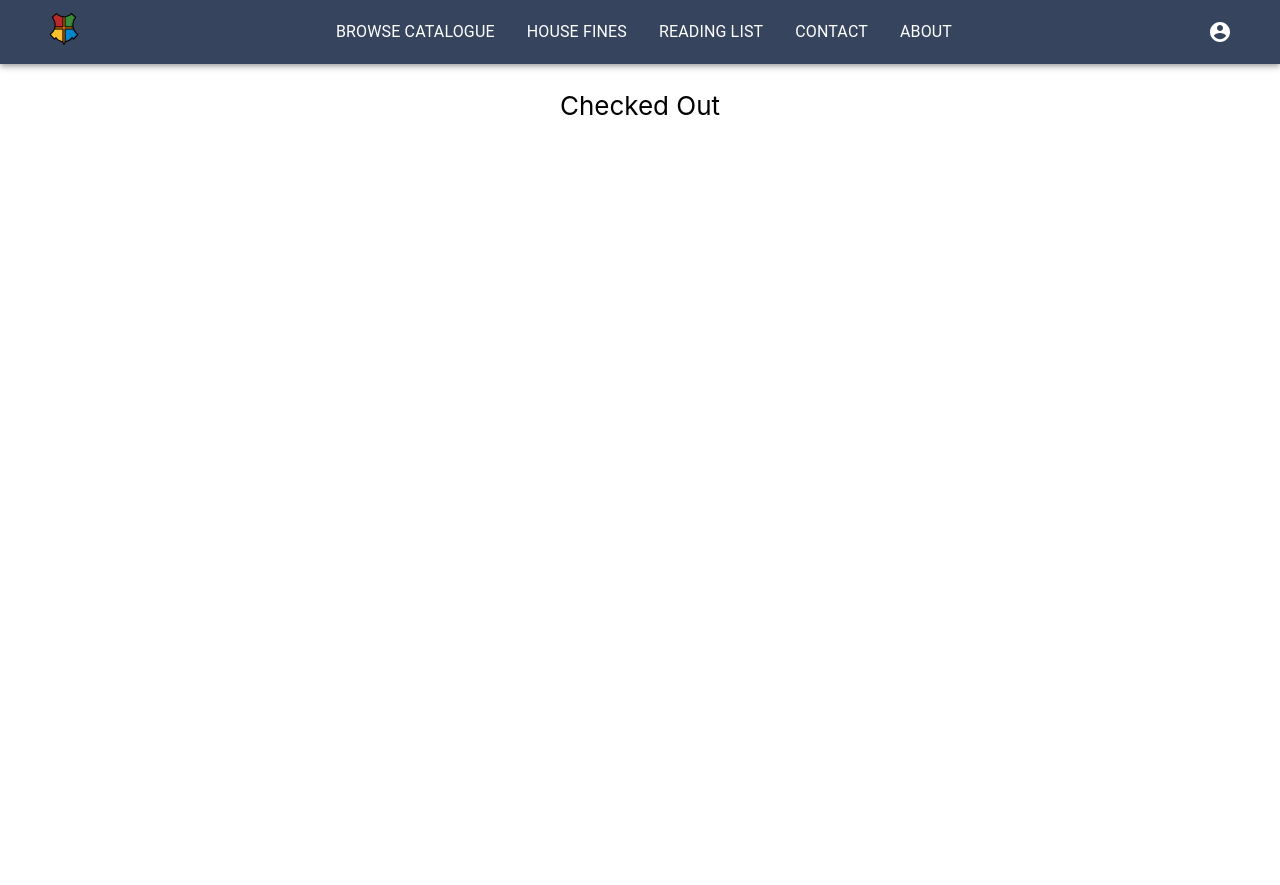
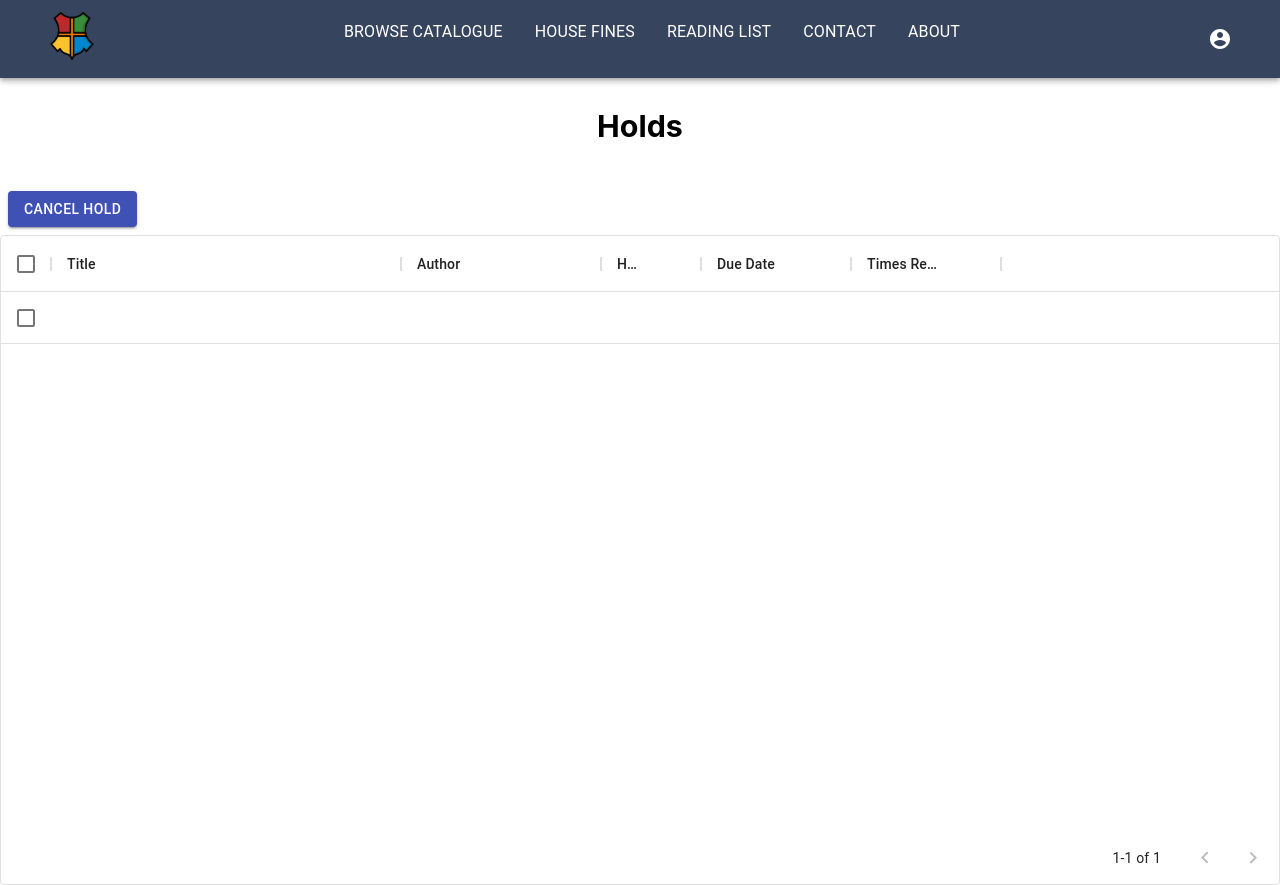
Before and after one commit to Aarif123456/hogwartsLibraryReact, a React (Create React App) app: page /CheckedOut in a window 1280 px wide. Before the commit the page ends 800 px from the top, so only its background shows below. Built offline with nearby package versions, Linux system fonts and the light colour scheme; no server answers.

Commit message:
fixed checked out

```diff
--- a/src/components/App.css
+++ b/src/components/App.css
@@ -3,7 +3,7 @@
 }
 
 .App-logo {
-    height: 4vmin;
+    height: 6vmin;
 }
 
 .App-header {
--- a/src/components/CheckedOut.tsx
+++ b/src/components/CheckedOut.tsx
@@ -1,16 +1,107 @@
-import React from 'react';
-import './App.css';
+import React, { useEffect } from 'react';
 import Header from './Header';
+import { DataGrid, ColDef } from '@material-ui/data-grid';
+import { Button, createStyles, makeStyles, Theme } from '@material-ui/core';
+import { runInAction } from 'mobx';
+import { instance } from '../constants';
+import { AxiosResponse } from 'axios';
 
-export function CheckedOut() {
+const useStyles = makeStyles((theme: Theme) =>
+    createStyles({
+        formControl: {
+            margin: theme.spacing(1),
+            minWidth: 120
+        },
+        textField: {
+            margin: theme.spacing(1),
+            minWidth: 200
+        },
+        selectEmpty: {
+            margin: theme.spacing(1),
+            marginTop: theme.spacing(2)
+        }
+    })
+);
+
+const columns: ColDef[] = [
+    { field: 'bookName', headerName: 'Title', width: 350 },
+    { field: 'author', headerName: 'Author', width: 200 },
+    { field: 'holds', headerName: 'Holds', width: 100 },
+    { field: 'dueDate', headerName: 'Due Date', width: 150 },
+    { field: 'renewedTime', headerName: 'Times Renewed', width: 150 }
+];
+
+let rows = [
+    {
+        id: 1,
+        holdID: null,
+        bookISBN: '',
+        bookName: '',
+        author: '',
+        edition: '',
+        dueDate: '',
+        holds: null,
+        renewedTime: null
+    }
+];
+
+export const CheckedOut: React.FC = () => {
+    const [dataRows, setDataRows] = React.useState(rows);
+
+    useEffect(() => {
+        setDataRows(rows);
+        runInAction(() => {
+            instance
+                .post('user/userCheckedOut')
+                .then((response: AxiosResponse) => {
+                    if (Array.isArray(response.data)) {
+                        console.log(response.data);
+                        rows = response.data;
+                        rows.forEach(function(item, index) {
+                            item.id = index + 1;
+                        });
+                        console.log(rows);
+                        setDataRows(rows);
+                    } else {
+                        rows = [
+                            {
+                                id: 1,
+                                holdID: null,
+                                bookISBN: '',
+                                bookName: '',
+                                author: '',
+                                edition: '',
+                                dueDate: '',
+                                holds: null,
+                                renewedTime: null
+                            }
+                        ];
+                        setDataRows(rows);
+                        console.log(response.data);
+                    }
+                })
+                .catch(function(error) {
+                    console.log(error);
+                });
+        });
+    }, []);
+
+    const classes = useStyles();
     return (
         <>
             <Header />
             <div className='App'>
                 <header className='App-header'>
-                    <p>Checked Out</p>
+                    <h3>Holds</h3>
                 </header>
+            </div>
+            <Button variant='contained' color='primary' className={classes.selectEmpty}>
+                Cancel Hold
+            </Button>
+
+            <div style={{ height: 650, width: '100%' }}>
+                <DataGrid rows={dataRows} columns={columns} pageSize={10} checkboxSelection />
             </div>
         </>
     );
-}
+};
--- a/src/components/Fines.tsx
+++ b/src/components/Fines.tsx
@@ -77,7 +77,7 @@ const Fines = () => {
                 <header className='App-header'>
                     <h3>Fines</h3>
                 </header>
-                <p>You have currently {dataRows[0].transactionID === null ? 0 : dataRows.length} fines!</p>
+                <p>You have currently {dataRows[0].transactionID === null ? 0 : dataRows.length} fine(!)</p>
             </div>
             <div style={{ height: 650, width: '100%' }}>
                 <DataGrid rows={dataRows} columns={columns} pageSize={10} checkboxSelection />
```
